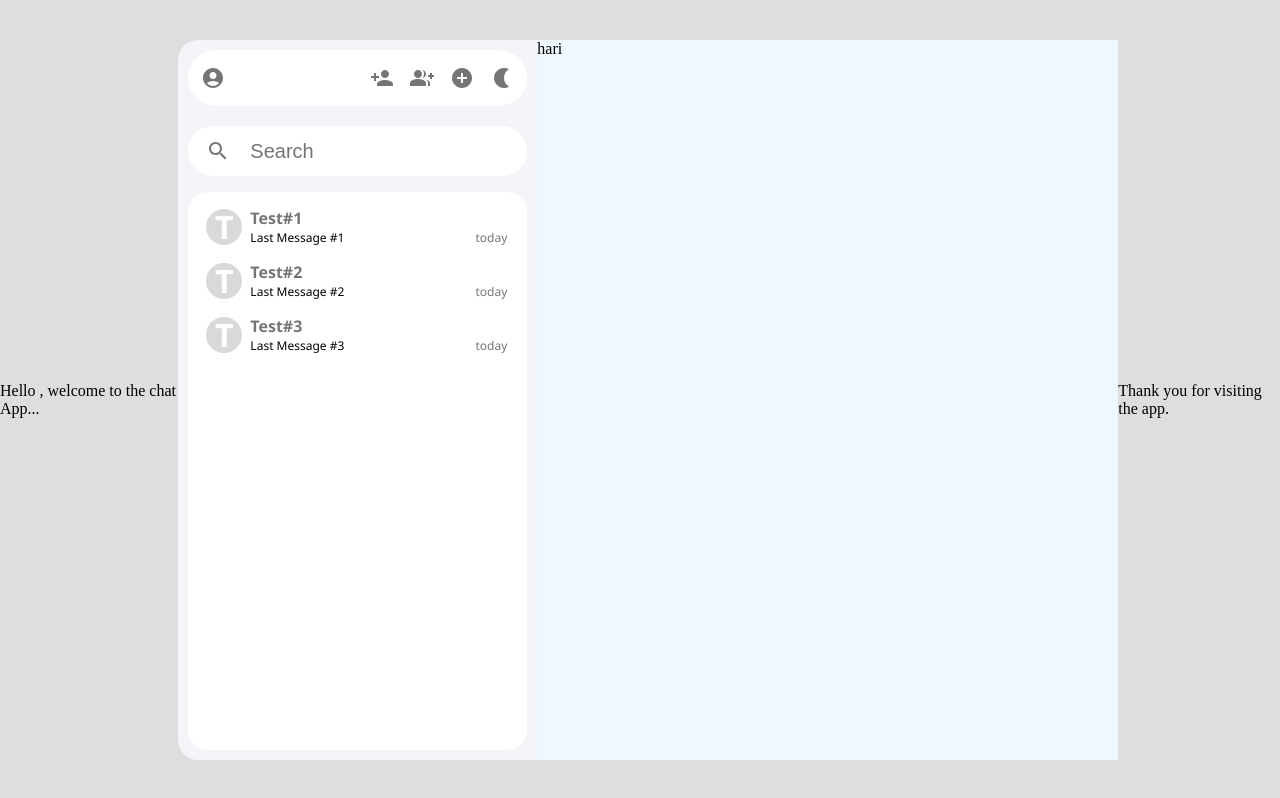
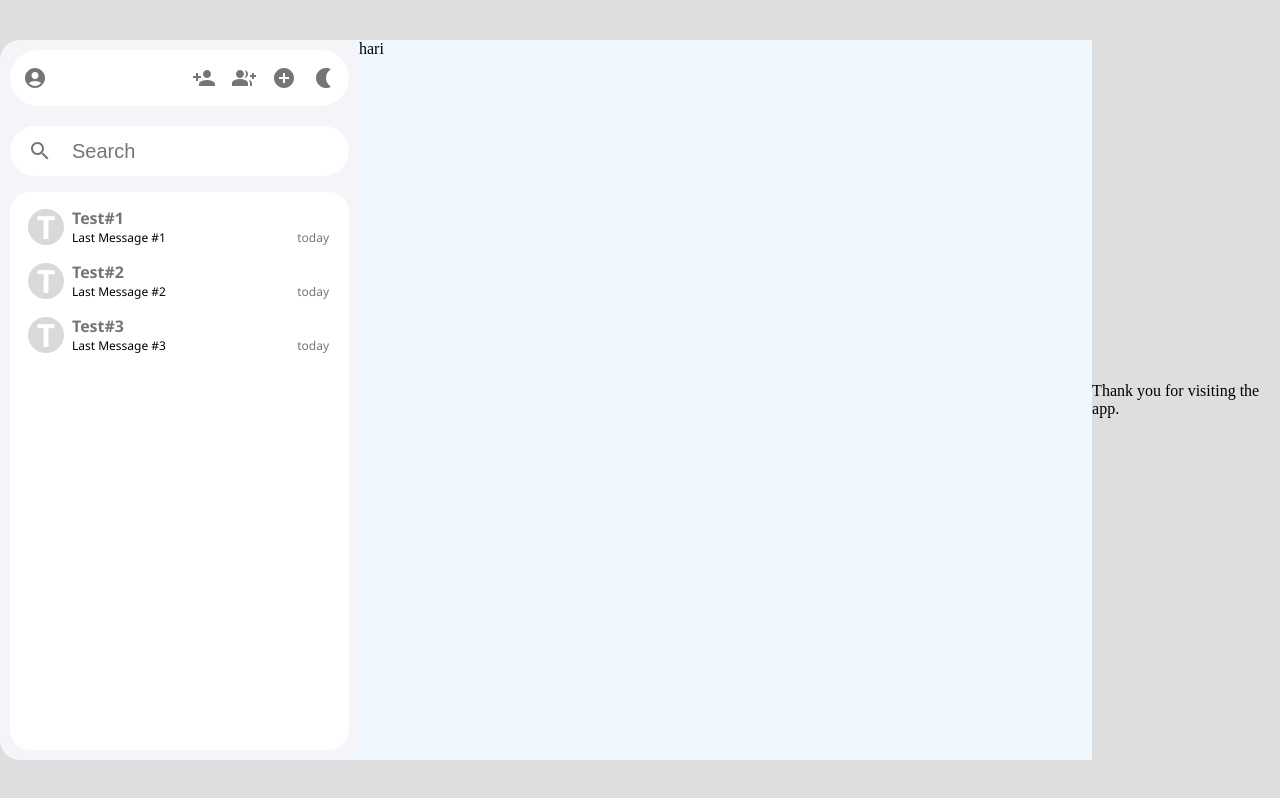
Before and after one commit to js-hari/Chat-App, a React (Create React App) app: page / in a window 1280 px wide. Built offline with nearby package versions, Linux system fonts and the light colour scheme.

Commit message:
Update App.js

```diff
--- a/src/App.js
+++ b/src/App.js
@@ -5,7 +5,6 @@ import Maincontainer from "./components/Maincontainer";
 function App(){
   return (
     <div className="App">
-    Hello , welcome to the chat App...
 
       <Maincontainer />
     Thank you for visiting the app.
```
